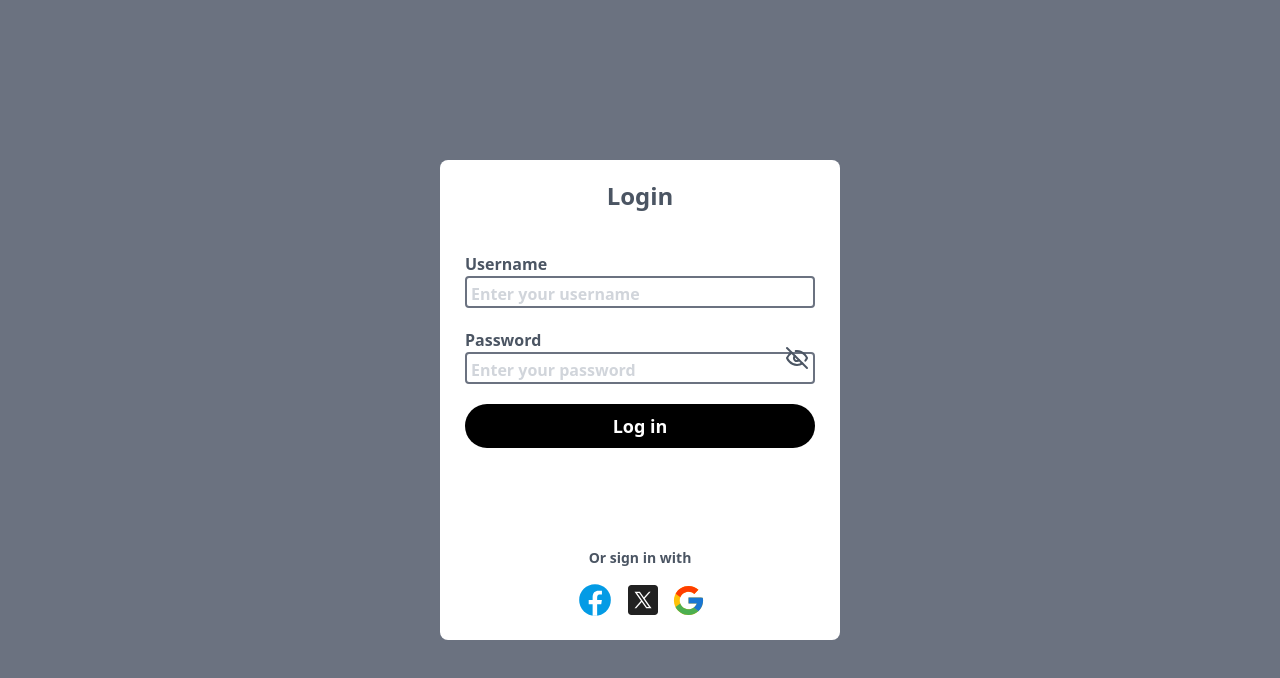
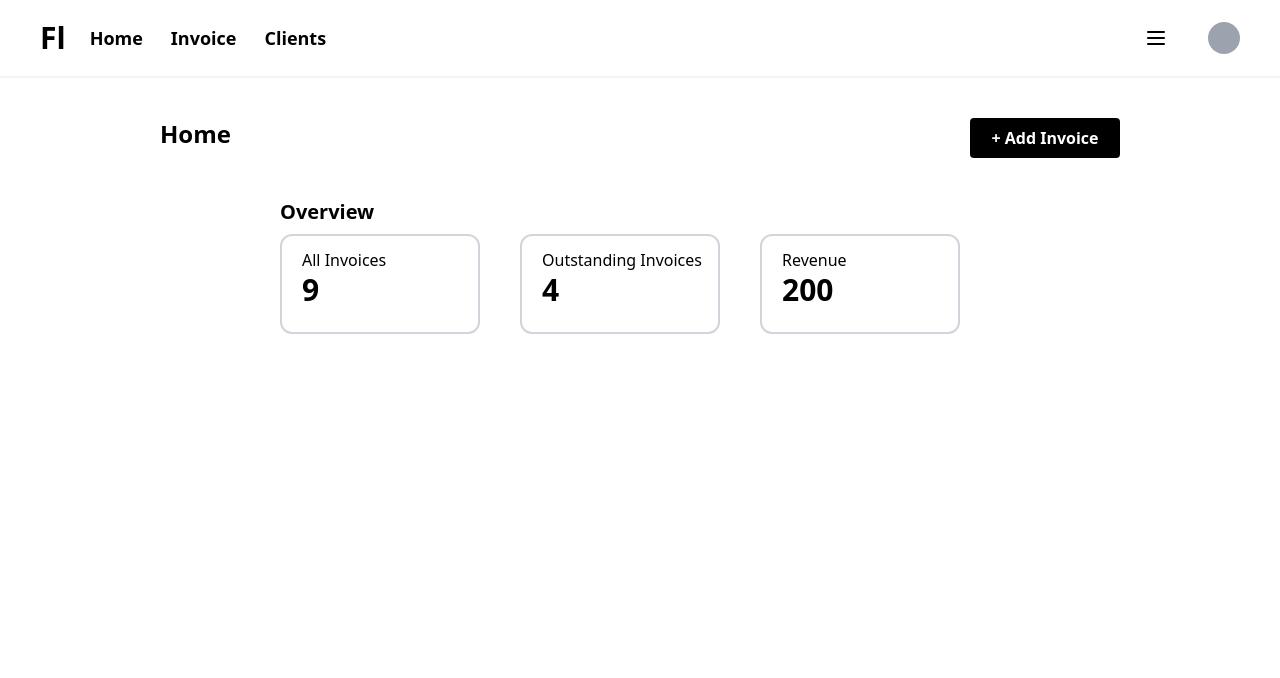
Before and after one commit to Akeemkabiru/invoice-tracker, a React (Vite) app: page / in a window 1280 px wide. Shown: the top 678 px of the page. Built offline with nearby package versions, Linux system fonts and the light colour scheme; no server answers.

Commit message:
addInvoice

```diff
--- a/src/App.tsx
+++ b/src/App.tsx
@@ -1,16 +1,21 @@
-import Login from "./Components/Login";
-import useAuth from "./Hook/useAuth";
+import { BrowserRouter, Routes, Route } from "react-router-dom";
+// import Login from "./Components/Login";
+// import useAuth from "./Hook/useAuth";
+
+import Invoice from "./Pages/Invoice";
+import Clients from "./Pages/Clients";
+import HomePage from "./Pages/HomePage";
 
 export default function App() {
-  const { login, handleLogin, userDetails } = useAuth();
-
+  // const { login, handleLogin, userDetails } = useAuth();
+  // <Login onClick={handleLogin} />
   return (
-    <div>
-      {login ? (
-        `You are welcome ${userDetails?.firstName}`
-      ) : (
-        <Login onClick={handleLogin} />
-      )}
-    </div>
+    <BrowserRouter>
+      <Routes>
+        <Route path="/" element={<HomePage />} />
+        <Route path="/invoice" element={<Invoice />} />
+        <Route path="/clients" element={<Clients />} />
+      </Routes>
+    </BrowserRouter>
   );
 }
--- /dev/null
+++ b/src/Components/Action.tsx
@@ -0,0 +1,9 @@
+export default function Action() {
+  return (
+    <div>
+      <h2></h2>
+      <h2></h2>
+      <h2></h2>
+    </div>
+  );
+}
--- /dev/null
+++ b/src/Components/InvoiceForm.tsx
@@ -0,0 +1,23 @@
+export default function InvoiceForm() {
+  return (
+    <form className="w-[250px] bg-gray-100 p-5 rounded-xl absolute translate-x-[-50px] mt-5">
+      <input
+        type="text"
+        placeholder="Name"
+        className="w-full border-2 border-gray-400 p-1 rounded mb-5  bg-gray-100"
+      />
+      <input
+        type="text"
+        placeholder="items"
+        className="w-full border-2 border-gray-400 p-1 rounded mb-5  bg-gray-100"
+      />
+      <input
+        type="number"
+        name=""
+        id=""
+        placeholder="Price"
+        className="w-full border-2 border-gray-400 p-1 rounded bg-gray-100"
+      />
+    </form>
+  );
+}
--- /dev/null
+++ b/src/Components/Navigation.tsx
@@ -0,0 +1,34 @@
+import { Menu } from "lucide-react";
+import { NavLink } from "react-router-dom";
+
+export default function Navigation() {
+  return (
+    <nav className="w-full flex items-center justify-between py-5 px-10 border-gray-100 border-b-2">
+      <div className="flex items-center gap-5 font-semibold text-lg">
+        <h1 className="text-3xl font-sans-serif">Fl</h1>{" "}
+        <NavLink
+          to="/"
+          className="hover: p-1 hover:bg-gray-300 hover:rounded-md"
+        >
+          Home
+        </NavLink>
+        <NavLink
+          to="/invoice"
+          className="hover: p-1 hover:bg-gray-300 hover:rounded-md"
+        >
+          Invoice
+        </NavLink>
+        <NavLink
+          to="/clients"
+          className="hover: p-1 hover:bg-gray-300 hover:rounded-md"
+        >
+          Clients
+        </NavLink>
+      </div>
+      <div className="flex items-center gap-10">
+        <Menu />
+        <div className="p-2 h-8 w-8 rounded-full bg-gray-400"></div>
+      </div>
+    </nav>
+  );
+}
--- /dev/null
+++ b/src/Components/NewInvoice.tsx
@@ -0,0 +1,20 @@
+import InvoiceForm from "./InvoiceForm";
+import { useState } from "react";
+export default function NewInvoice() {
+  const [openForm, setOpenForm] = useState<boolean>(false);
+  return (
+    <div className="flex justify-between items-start">
+      <h1 className="text-2xl font-bold">Home</h1>
+      <div>
+        {" "}
+        <button
+          className="bg-black py-2 px-4 text-white font-semibold rounded w-[150px]"
+          onClick={() => setOpenForm(!openForm)}
+        >
+          {!openForm ? " + Add Invoice" : "Close"}
+        </button>
+        {openForm && <InvoiceForm />}
+      </div>
+    </div>
+  );
+}
--- /dev/null
+++ b/src/Components/Summary.tsx
@@ -0,0 +1,16 @@
+import SummaryContainer from "./SummaryContainer";
+
+export default function Summary() {
+  return (
+    <div className="flex items-center justify-center mt-10">
+      <div className="flex-col items-center space-y-2 mr-10">
+        <h2 className="font-semibold text-xl">Overview</h2>
+        <div className="flex gap-10 items-center">
+          <SummaryContainer detail="All Invoices" value={9} />
+          <SummaryContainer detail="Outstanding Invoices" value={4} />
+          <SummaryContainer detail="Revenue" value={200} />
+        </div>
+      </div>
+    </div>
+  );
+}
--- /dev/null
+++ b/src/Components/SummaryContainer.tsx
@@ -0,0 +1,14 @@
+export default function SummaryContainer({
+  detail,
+  value,
+}: {
+  detail: string;
+  value: number;
+}) {
+  return (
+    <div className="h-[100px] w-[200px] border-2 rounded-xl border-gray-300 flex-row pl-5 pt-3">
+      <div>{detail}</div>
+      <div className="text-3xl font-bold">{value}</div>
+    </div>
+  );
+}
--- a/src/Hook/useAuth.tsx
+++ b/src/Hook/useAuth.tsx
@@ -4,7 +4,6 @@ interface User {
   id: number;
   username: string;
   firstName: string;
-  // Add other user details as needed
 }
 
 interface AuthState {
--- /dev/null
+++ b/src/Pages/Clients.tsx
@@ -0,0 +1,10 @@
+import Navigation from "../Components/Navigation";
+
+export default function Clients() {
+  return (
+    <div>
+      <Navigation />
+      <h1>clients</h1>
+    </div>
+  );
+}
--- /dev/null
+++ b/src/Pages/HomePage.tsx
@@ -0,0 +1,15 @@
+import Navigation from "../Components/Navigation";
+import NewInvoice from "../Components/NewInvoice";
+import Summary from "../Components/Summary";
+
+export default function HomePage() {
+  return (
+    <div>
+      <Navigation />
+      <div className="my-10 mx-40">
+        <NewInvoice />
+        <Summary />
+      </div>
+    </div>
+  );
+}
--- /dev/null
+++ b/src/Pages/Invoice.tsx
@@ -0,0 +1,10 @@
+import Navigation from "../Components/Navigation";
+
+export default function Invoice() {
+  return (
+    <div>
+      <Navigation />
+      <h2>Invoice</h2>
+    </div>
+  );
+}
--- /dev/null
+++ b/src/Pages/User.tsx
@@ -0,0 +1,3 @@
+export default function User() {
+  return <div>User</div>;
+}
```
